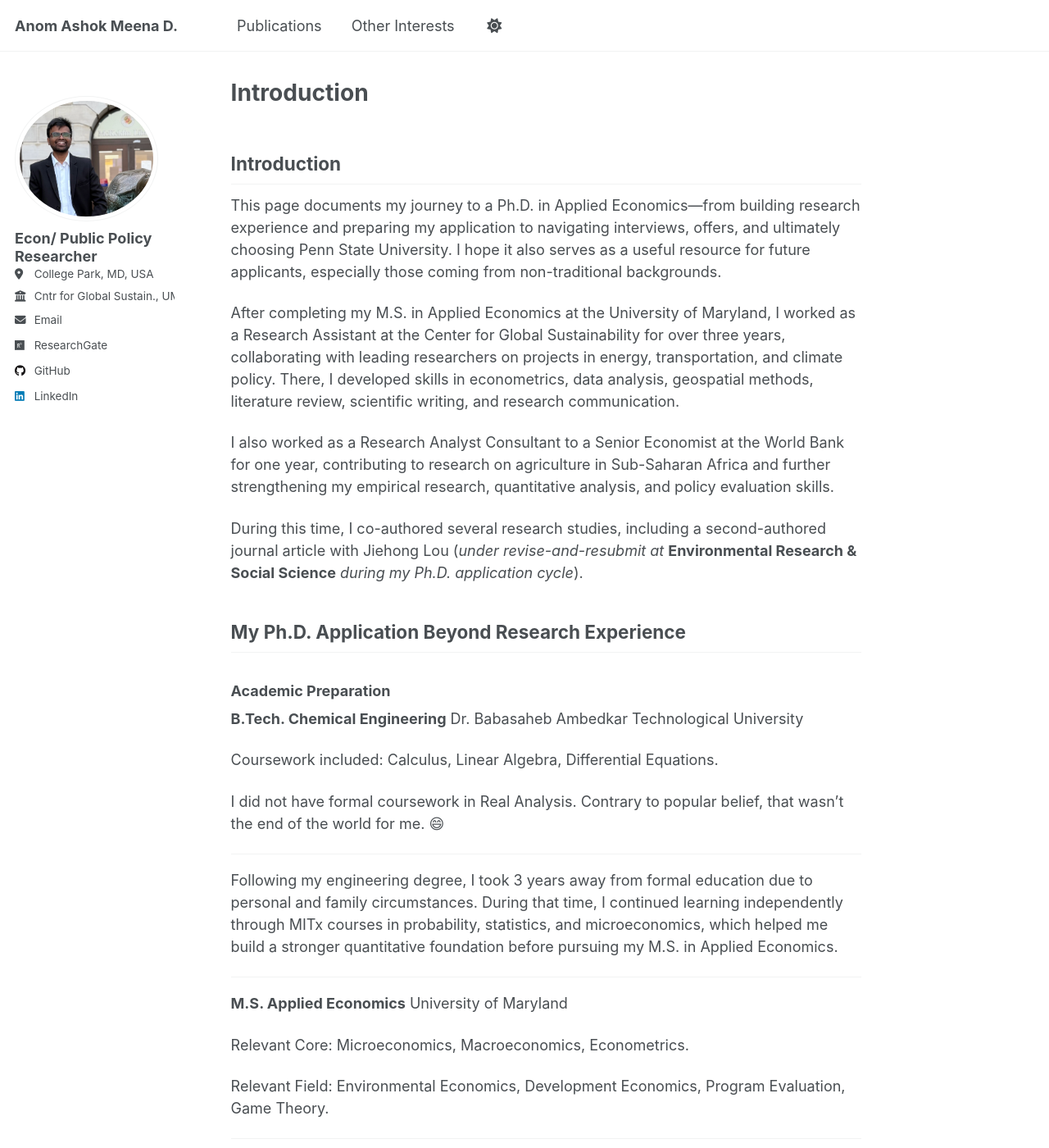
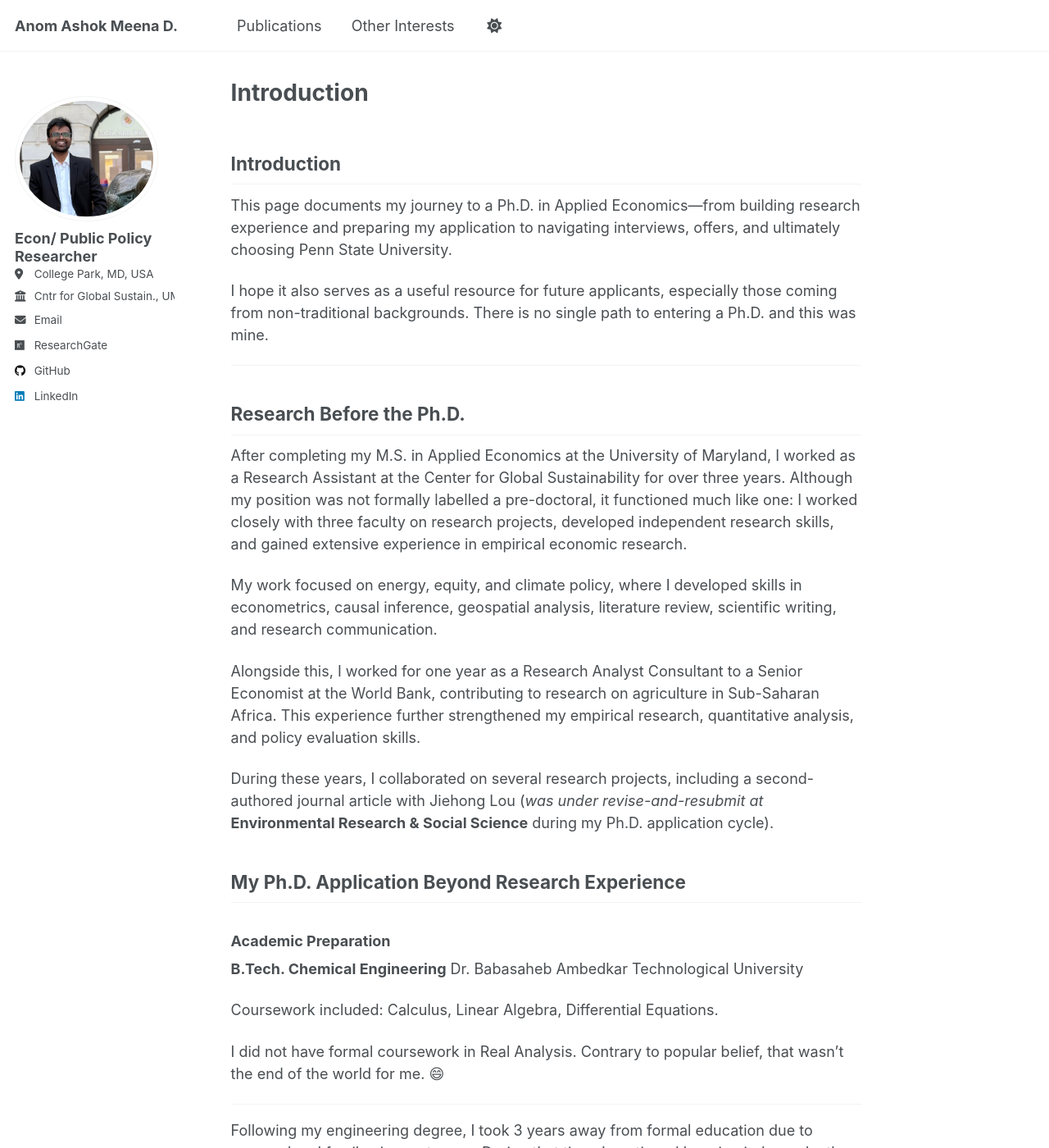
Before and after one commit to anomdule/anomdule.github.io, a Jekyll site: the page built from _pages/predoc-journey.md, in a window 1280 px wide and 1400 px high. Shown: the whole window at 82% size. Built offline with Jekyll 4.4.1, drawn with Linux system fonts in a browser that asks for light colours; our own code applies the rules of GitHub Pages for plain Markdown files; a script that is not in the unit is left out; some of the changed text lies outside the part shown.

Commit message:
Update predoc-journey.md

```diff
--- a/_pages/predoc-journey.md
+++ b/_pages/predoc-journey.md
@@ -1,12 +1,20 @@
 ## Introduction
 
-This page documents my journey to a Ph.D. in Applied Economics—from building research experience and preparing my application to navigating interviews, offers, and ultimately choosing Penn State University. I hope it also serves as a useful resource for future applicants, especially those coming from non-traditional backgrounds.
+This page documents my journey to a Ph.D. in Applied Economics—from building research experience and preparing my application to navigating interviews, offers, and ultimately choosing Penn State University.
 
-After completing my M.S. in Applied Economics at the University of Maryland, I worked as a Research Assistant at the Center for Global Sustainability for over three years, collaborating with leading researchers on projects in energy, transportation, and climate policy. There, I developed skills in econometrics, data analysis, geospatial methods, literature review, scientific writing, and research communication.
+I hope it also serves as a useful resource for future applicants, especially those coming from non-traditional backgrounds. There is no single path to entering a Ph.D. and this was mine.
 
-I also worked as a Research Analyst Consultant to a Senior Economist at the World Bank for one year, contributing to research on agriculture in Sub-Saharan Africa and further strengthening my empirical research, quantitative analysis, and policy evaluation skills.
+---
 
-During this time, I co-authored several research studies, including a second-authored journal article with Jiehong Lou (*under revise-and-resubmit at* **Environmental Research & Social Science** *during my Ph.D. application cycle*).
+## Research Before the Ph.D.
+
+After completing my M.S. in Applied Economics at the University of Maryland, I worked as a Research Assistant at the Center for Global Sustainability for over three years. Although my position was not formally labelled a pre-doctoral, it functioned much like one: I worked closely with three faculty on research projects, developed independent research skills, and gained extensive experience in empirical economic research.
+
+My work focused on energy, equity, and climate policy, where I developed skills in econometrics, causal inference, geospatial analysis, literature review, scientific writing, and research communication.
+
+Alongside this, I worked for one year as a Research Analyst Consultant to a Senior Economist at the World Bank, contributing to research on agriculture in Sub-Saharan Africa. This experience further strengthened my empirical research, quantitative analysis, and policy evaluation skills.
+
+During these years, I collaborated on several research projects, including a second-authored journal article with Jiehong Lou (*was under revise-and-resubmit at* **Environmental Research & Social Science** during my Ph.D. application cycle).
 
 ## My Ph.D. Application Beyond Research Experience
 
```
Also changed, not shown: other parts of _pages/predoc-journey.md (+1 -1 lines).
